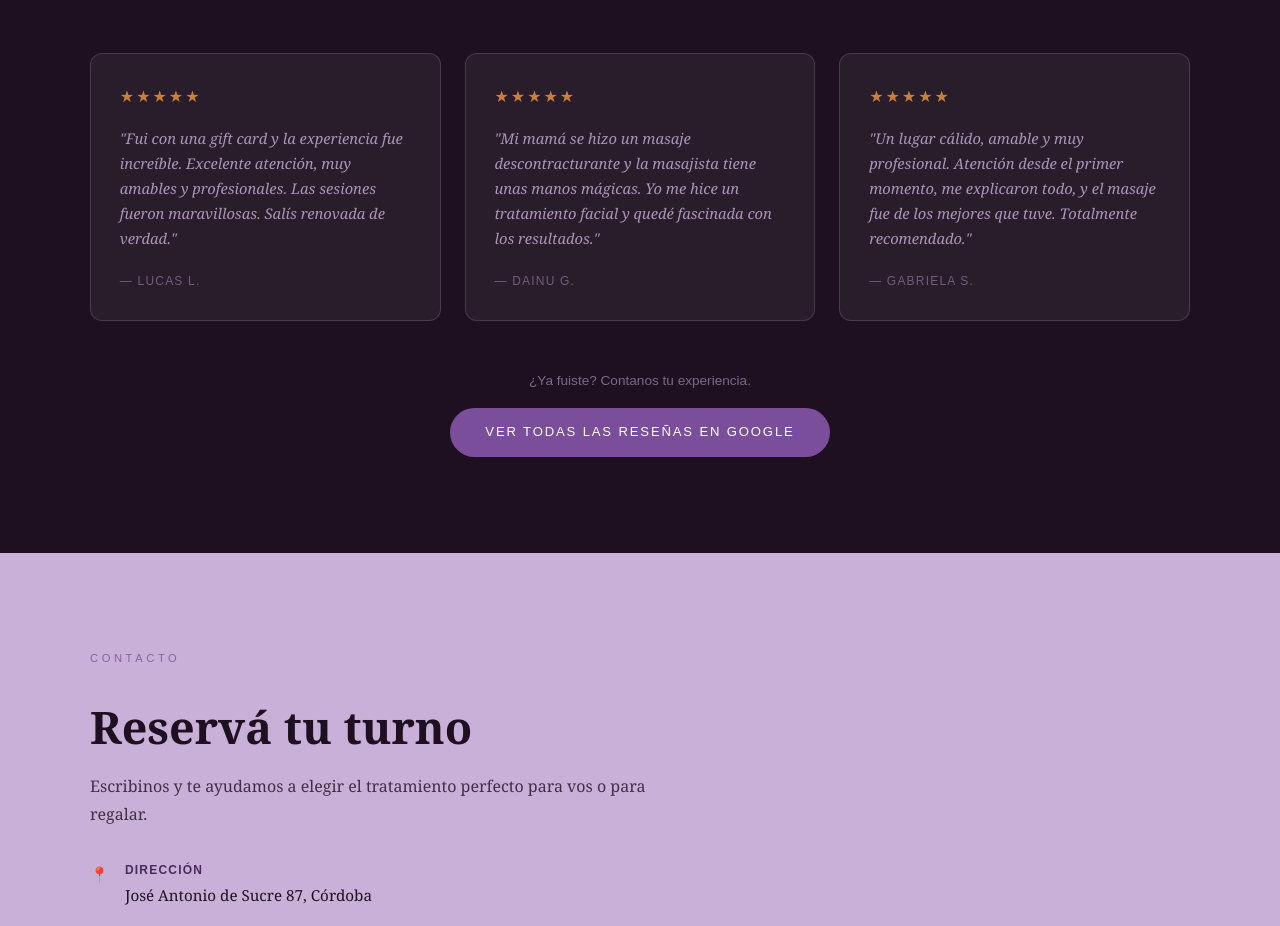
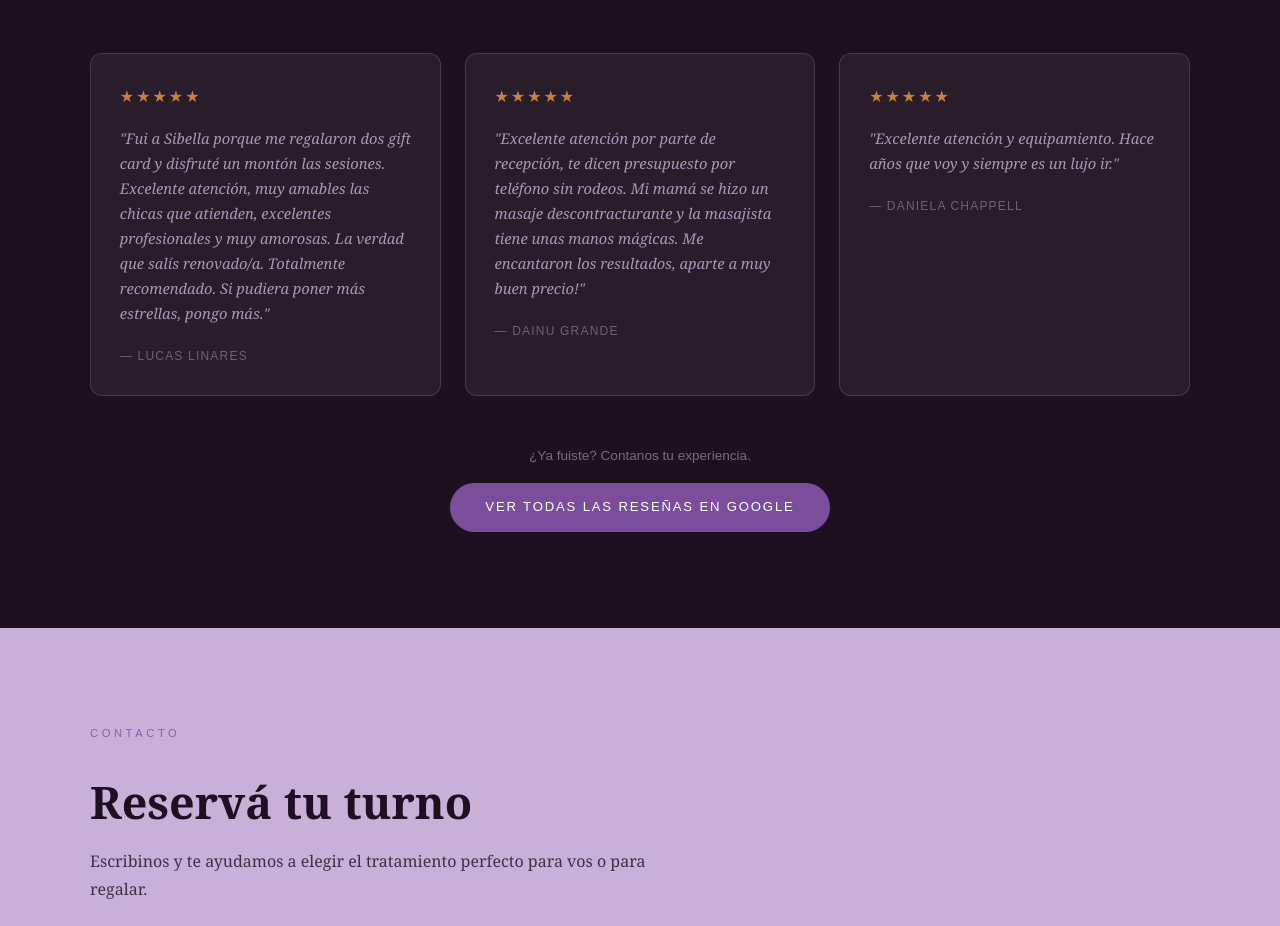
Before and after one commit to websparaesteticas/sibella-estetica, a plain HTML site: page index.html in a window 1280 px wide. Shown: the part 3180-4106 px from the top of the page. Drawn offline with Linux system fonts and the light colour scheme.

Commit message:
Reemplazar testimonios por reseñas reales de Google Maps

```diff
--- a/index.html
+++ b/index.html
@@ -339,18 +339,18 @@
     <div class="reviews-grid">
       <div class="review-card">
         <div class="review-stars">★★★★★</div>
-        <p class="review-text">"Fui con una gift card y la experiencia fue increíble. Excelente atención, muy amables y profesionales. Las sesiones fueron maravillosas. Salís renovada de verdad."</p>
-        <div class="review-author">— Lucas L.</div>
+        <p class="review-text">"Fui a Sibella porque me regalaron dos gift card y disfruté un montón las sesiones. Excelente atención, muy amables las chicas que atienden, excelentes profesionales y muy amorosas. La verdad que salís renovado/a. Totalmente recomendado. Si pudiera poner más estrellas, pongo más."</p>
+        <div class="review-author">— Lucas Linares</div>
       </div>
       <div class="review-card">
         <div class="review-stars">★★★★★</div>
-        <p class="review-text">"Mi mamá se hizo un masaje descontracturante y la masajista tiene unas manos mágicas. Yo me hice un tratamiento facial y quedé fascinada con los resultados."</p>
-        <div class="review-author">— Dainu G.</div>
+        <p class="review-text">"Excelente atención por parte de recepción, te dicen presupuesto por teléfono sin rodeos. Mi mamá se hizo un masaje descontracturante y la masajista tiene unas manos mágicas. Me encantaron los resultados, aparte a muy buen precio!"</p>
+        <div class="review-author">— Dainu Grande</div>
       </div>
       <div class="review-card">
         <div class="review-stars">★★★★★</div>
-        <p class="review-text">"Un lugar cálido, amable y muy profesional. Atención desde el primer momento, me explicaron todo, y el masaje fue de los mejores que tuve. Totalmente recomendado."</p>
-        <div class="review-author">— Gabriela S.</div>
+        <p class="review-text">"Excelente atención y equipamiento. Hace años que voy y siempre es un lujo ir."</p>
+        <div class="review-author">— Daniela Chappell</div>
       </div>
     </div>
     <div class="reviews-cta">
```
